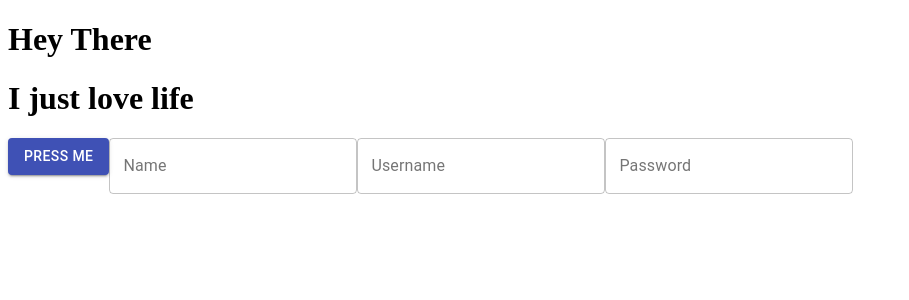
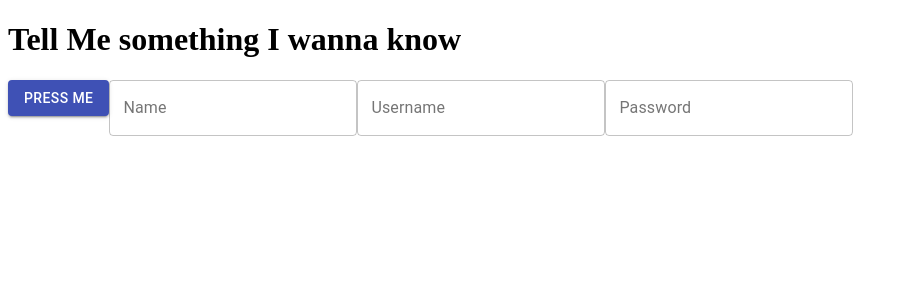
Before and after one commit to tyler-knapp/simpleRestEndPoint, a React (Create React App) app in the folder my-app/: page / in a window 1280 px wide. Shown: the top 300 px of the page, without its empty margins (0-909 px from the left). Built offline with nearby package versions, Linux system fonts and the light colour scheme.

Commit message:
installed react router dom, starting to create navbar component, created a form component

```diff
--- a/my-app/package.json
+++ b/my-app/package.json
@@ -47,6 +47,7 @@
     "@types/react": "^17.0.39",
     "@types/react-dom": "^17.0.11",
     "cypress": "^9.3.1",
+    "react-router-dom": "^6.2.1",
     "ts-loader": "^9.2.6",
     "typescript": "^4.5.5",
     "webpack": "^5.68.0",
--- a/my-app/src/App.tsx
+++ b/my-app/src/App.tsx
@@ -1,16 +1,13 @@
 import * as React from 'react';
-import {Button, TextField} from '@material-ui/core';
+import Form from './component/form';
 import Header from './component/header';
 
 function App() {
   return (
     <div className="App">
-      <h1>Hey There</h1>
-      <Header text="I just love life"/>
-      <Button color="primary" variant="contained">PRESS ME</Button>
-      <TextField id="name" label="Name" variant="outlined" />
-      <TextField id="username" label="Username" variant="outlined" />
-      <TextField id="password" label="Password" variant="outlined" />
+      <Header text="Tell Me something I wanna know"/>
+      <Form/>
+
     </div>
   );
 }
--- /dev/null
+++ b/my-app/src/component/form.tsx
@@ -0,0 +1,15 @@
+import * as React from "react";
+import {Button, TextField} from '@material-ui/core';
+
+function Form(){
+    return(
+        <div className="primary-form">
+            <Button color="primary" variant="contained">PRESS ME</Button>
+            <TextField id="name" label="Name" variant="outlined" />
+            <TextField id="username" label="Username" variant="outlined" />
+            <TextField id="password" label="Password" variant="outlined" />
+        </div>
+    )
+}
+
+export default Form;
```
Also changed, not shown: my-app/src/component/Header.tsx (+8 -1 lines), my-app/src/component/NavBar.tsx (added, +16 -0 lines), 2 other files (tests, documents, lock files or other folders).
